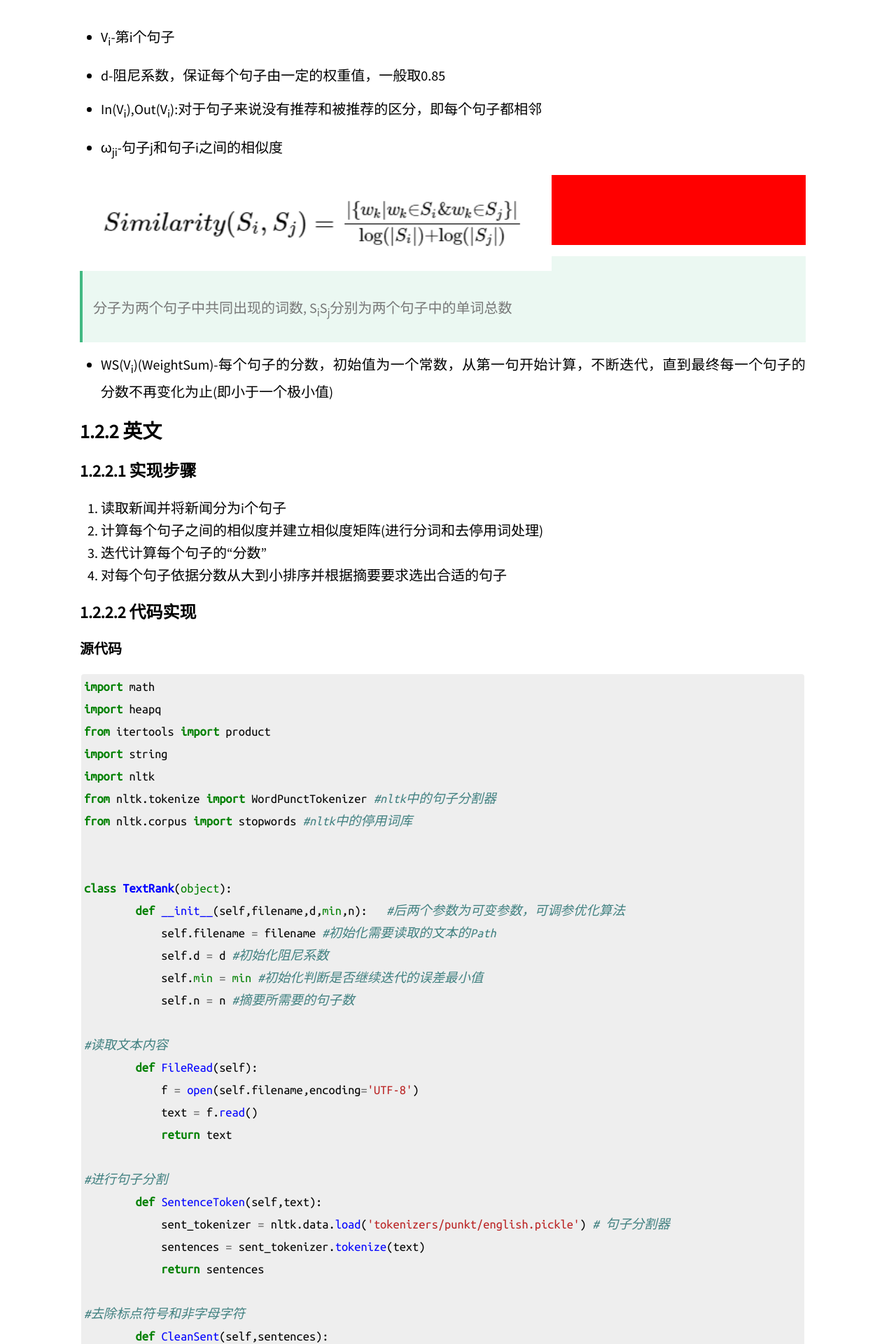
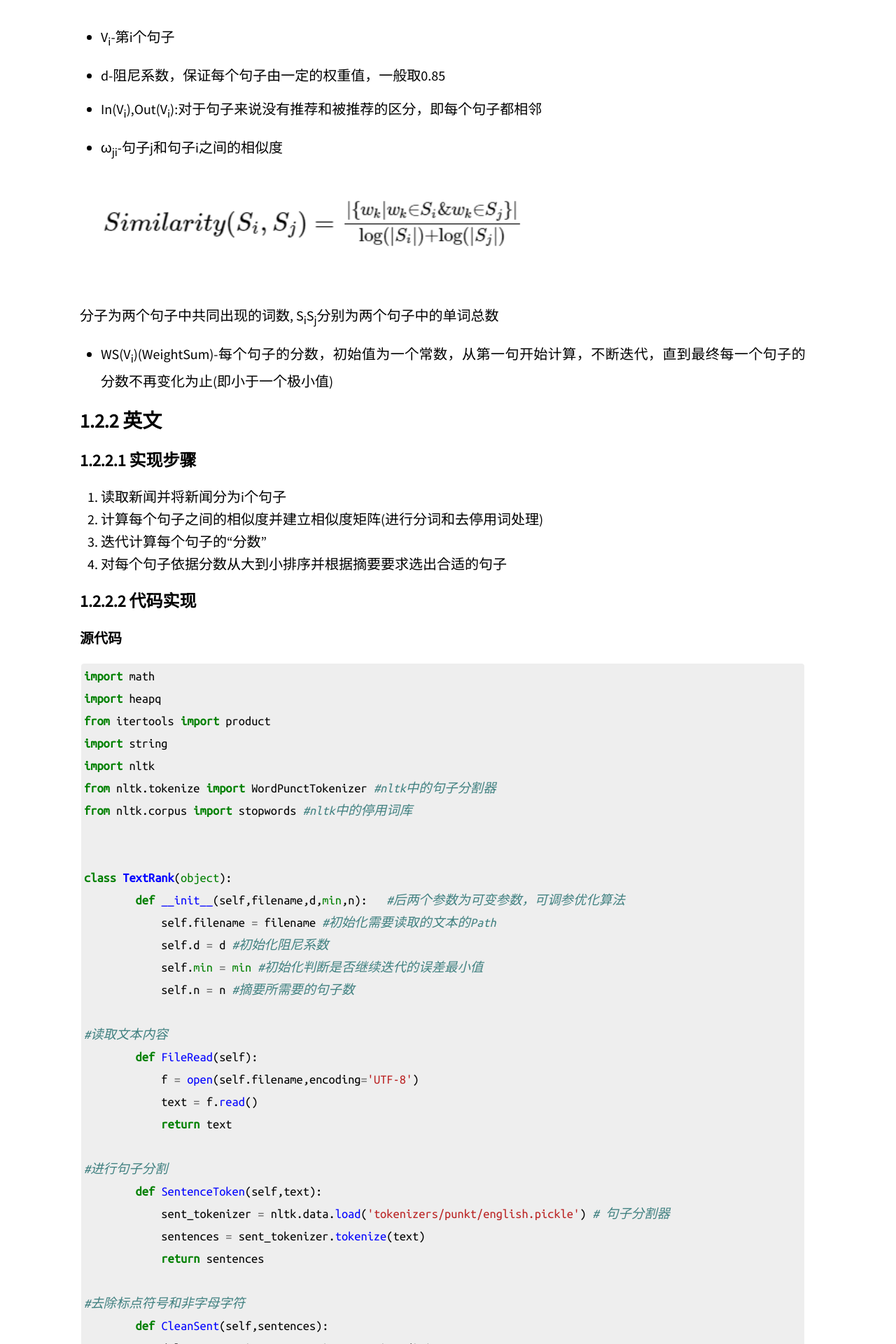
Before and after one commit to Cr7-joker/Cr7-joker.github.io, a Jekyll site: the page built from _posts/2019-02-06-News abstract extraction/2019-02-06-News abstract extraction.md, in a window 1280 px wide. Shown: the part 1213-3133 px from the top of the page at 70% size. Built offline with Jekyll 4.4.1, drawn with Linux system fonts in a browser that asks for light colours; our own code applies the rules of GitHub Pages for plain Markdown files; formulas are drawn with MathJax 3; a script that is not in the unit is left out.

Commit message:
try commit

```diff
--- a/_posts/2019-02-06-News abstract extraction/2019-02-06-News abstract extraction.md
+++ b/_posts/2019-02-06-News abstract extraction/2019-02-06-News abstract extraction.md
@@ -34,10 +34,8 @@
 
 * ω<sub>ji</sub>-句子j和句子i之间的相似度
 
-<img src="https://raw.githubusercontent.com/Cr7-joker/Cr7-joker.github.io/master/_posts/2019-02-06-News%20abstract%20extraction/assert/T2.png" width="65%" alt="相似度计算公式" align="left">
-<div style="height: 100px;background: red;">
+<img src="https://raw.githubusercontent.com/Cr7-joker/Cr7-joker.github.io/master/_posts/2019-02-06-News%20abstract%20extraction/assert/T2.png" width="65%" alt="相似度计算公式" style="margin-left:0;">
 
-</div>>
  <br/>
  分子为两个句子中共同出现的词数, S<sub>i</sub>S<sub>j</sub>分别为两个句子中的单词总数
 
```
